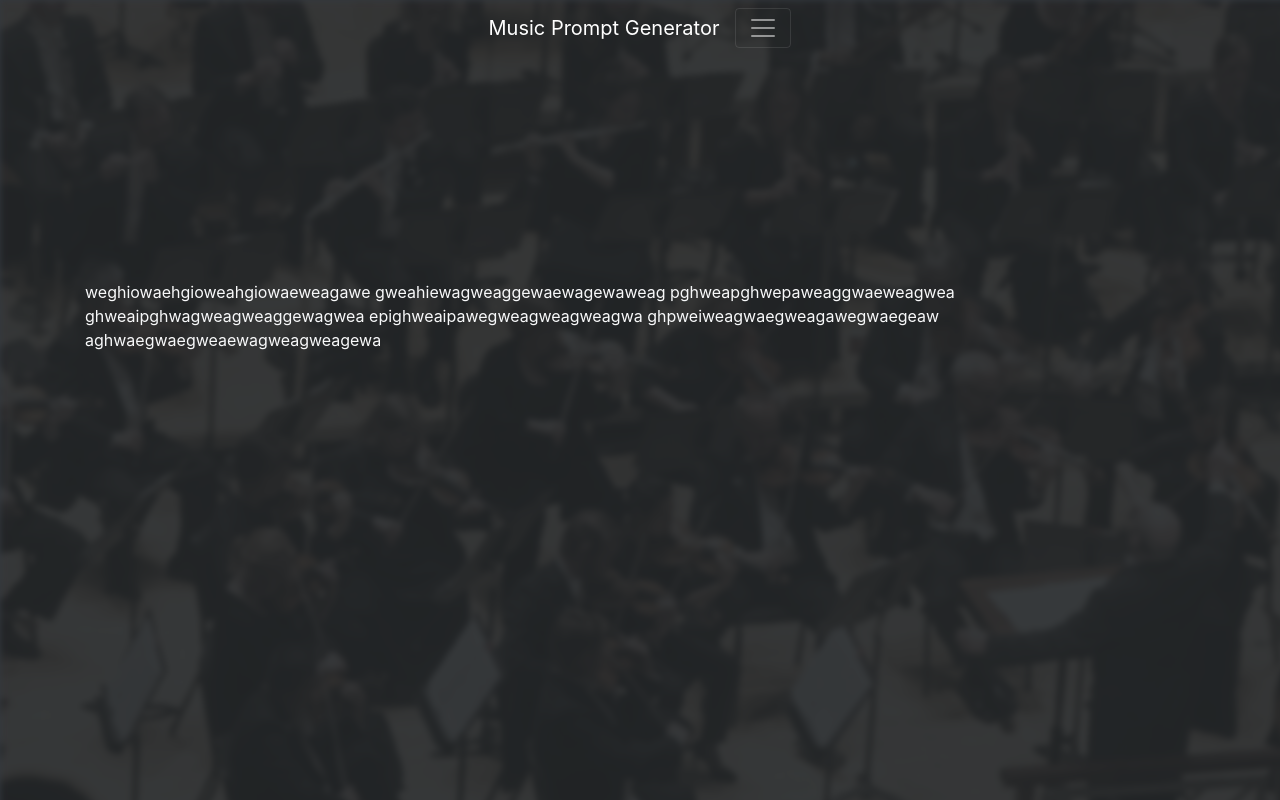
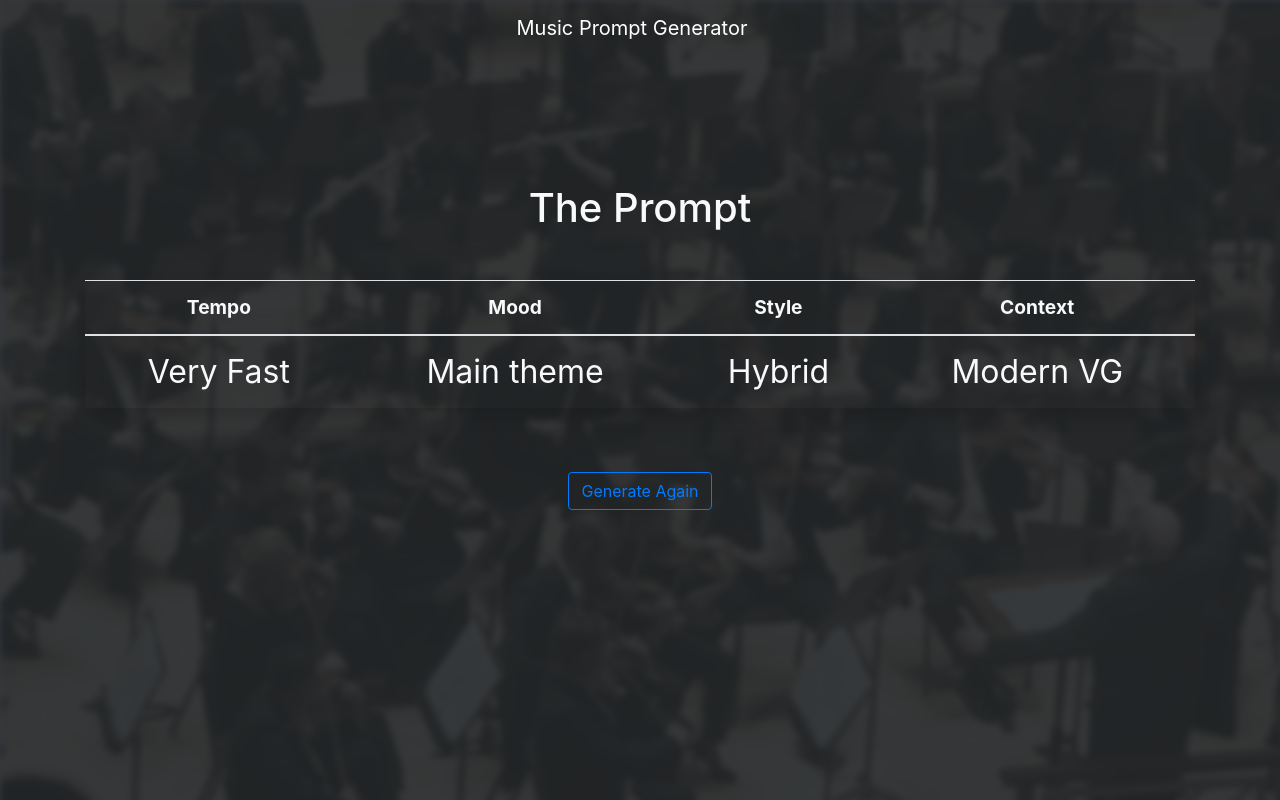
Before and after one commit to bboyd01/music-prompt-generator, a plain HTML site: page index.html in a window 1280 px wide. Both pictures are taken after a click on the button "Generate Music Prompt". Drawn offline with nearby package versions, Linux system fonts and the light colour scheme.

Commit message:
added the functionality

```diff
--- a/index.html
+++ b/index.html
@@ -25,7 +25,7 @@
 <nav class="navbar navbar-expand-xs bg-clear justify-content-center navbar-dark">
     <a class="navbar-brand" href="#">Music Prompt Generator</a>
 
-    <button class="navbar-toggler" type="button" data-toggle="collapse" data-target="#collapsibleNavbar">
+    <!-- <button class="navbar-toggler" type="button" data-toggle="collapse" data-target="#collapsibleNavbar">
         <span class="navbar-toggler-icon"></span>
     </button>
 
@@ -42,18 +42,15 @@
                 </a>
             </li>
         </ul>
-    </div>
+    </div> -->
 </nav>
 
 
-
-
-
 <!-- main content -->
-<div class="container">
+<div id="main" class="container">
 
     <!-- button -->
-    <div id="space1" class="space1"></div>
+    <div id="space1" class="space1" class="collapse show"></div>
     <div id="buttonBox" class="collapse show">
         <div class="d-flex justify-content-center my-auto">
             <button id="generator" class="btn btn-primary p-4 rounded-circle zoom shadow">
@@ -64,16 +61,33 @@
     </div>
 
     <div id="newContent" class="collapse">
-        <p>
-            weghiowaehgioweahgiowaeweagawe
-            gweahiewagweaggewaewagewaweag
-            pghweapghwepaweaggwaeweagwea
-            ghweaipghwagweagweaggewagwea
-            epighweaipawegweagweagweagwa
-            ghpweiweagwaegweagawegwaegeaw
-            aghwaegwaegweaewagweagweagewa
+        <h1 class="text-center mb-5">
+            The Prompt
+        </h1>
+        <table class="table text-light text-center p-5 shadow">
+            <thead>
+                <tr>
+                    <th>Tempo</th>
+                    <th>Mood</th>
+                    <th>Style</th>
+                    <th>Context</th>
+                </tr>
+            </thead>
+            <tbody>
+                <tr>
+                    <td id="item0" >-</td>
+                    <td id="item1" >-</td>
+                    <td id="item2" >-</td>
+                    <td id="item3" >-</td>
+                </tr>
+            </tbody>
+        </table>
 
-        </p>
+
+        <div class="space2"></div>
+        <div class="d-flex justify-content-center">
+            <button id="reload" type="button" class="btn btn-large btn-outline-primary">Generate Again</button>
+        </div>
     </div>
 
 
@@ -88,5 +102,7 @@
 <script src="https://unpkg.com/aos@2.3.1/dist/aos.js"></script>
 <script>
     AOS.init({ once: true, });
+    console.log("AOS");
 </script>
+
 </body>
--- a/scripts.js
+++ b/scripts.js
@@ -1,4 +1,58 @@
+function randomInt(min, max) {
+  	return Math.floor(Math.random() * (max - min + 1) + min)
+}
+
+function chooseItem(arr, location) {
+    // for (var i = 0; i < arguments.length; i++){
+    //     console.log(arguments[i]);
+    // }
+    // data.array.forEach(element => {
+    //     location.push(element);
+	// });
+	var ind = randomInt(0, arr.length-1);
+	location.push(arr[ind]);
+}
+
+
 $(function() {
+	var newHeight = "8em";
+
+    // setup arrays of data
+    const array1 = [
+        "Midtempo",     "Slow",
+        "Fast",         "Very Fast",
+        "Very Slow",    "Rubato",
+        "Atempo",		"Rising & Falling"
+    ];
+
+    const array2 = [
+        "Upbeat",       "Melancholy",
+        "Heroic",       "Villainous",
+        "Romantic",     "Inspirational",
+        "Pensive",      "Ambient",
+        "Horror",       "Ambiguous",
+        "Mysterious",   "Lonely",
+        "Nostalgic",    "Fanfare",
+        "Main theme",   "Redemptive",
+        "Failure",      "Victorious",
+        "Quirky",       "Goofy",
+        "Fighting",     "Regret",
+        "Wishful",      "Hopeful",
+    ];
+
+    const array3 = [
+        "Orchestral",   "Electronic",
+        "Hybrid",		"Impressionist",
+        "Piano",        "Band",
+    ];
+
+    const array4 = [
+        "Big film score",		"Modern VG",
+        "16-bit VG",			"8-bit VG",
+        "Indie film score",
+	];
+
+	var values = [];
 
     // init arrays for possible items
 
@@ -14,31 +68,43 @@ $(function() {
         // shrink button
         //$("#generator").removeClass("zoom");
         $("#buttonBox").css('transform', 'scale(' + 0 + ')');
-        $("#generator").animate({opacity: "0%"}, 600);
+        $("#generator").animate({opacity: "0%"}, 200);
 
 
         setTimeout(() => {
             // hide button section and space
-            $("#space1").animate({ height: "14em" }, 500);
-            $("#buttonBox").collapse("hide");
-            $("#buttonBox").collapse("dispose")
-        }, 500);
+            $("#space1").animate({ height: newHeight }, 50);
+			$("#buttonBox").collapse("dispose")
+        }, 210);
 
         // show the new stuff
         setTimeout(() => {
             $("#newContent").collapse("show");
-        }, 1000);
+        }, 300);
 
+		// randomly choose an item from each array
+		chooseItem(array1, values);
+		chooseItem(array2, values);
+		chooseItem(array3, values);
+		chooseItem(array4, values);
 
-        // show new content section
-
-        // randomly choose an item from each array
-            // add each of these items to the "other array"
-
-        // load prompt page, passing in the values from the "other array"
+		// output values
+		for (var i=0; i<values.length; i++) {
+			var id = "#item" + i;
+			$(id).text(values[i]);
+		}
+		//$("#prompt").text(str);
+		//alert(str);
 
         // include button for generating new prompt
-    });
+	});
+
+	$("#reload").click(function() {
+		$("#main").animate({opacity: "0%"}, 300, function() {
+			location.reload();
+		});
+
+	});
 
 
 });
--- a/styles.css
+++ b/styles.css
@@ -1,3 +1,12 @@
+th {
+    font-size: 120%;
+}
+
+td {
+    font-size: 200%;
+}
+
+
 .zoom{
     transition: transform 0.18s;
 }
@@ -43,6 +52,9 @@
 .space1 {
     height: 20em;
 }
+.space2 {
+    height: 3em;
+}
 
 .bigger-font {
     font-size: 105%;
@@ -53,5 +65,5 @@
 }
 
 #buttonBox {
-    transition: transform 0.6s;
+    transition: transform 200ms;
 }
```
